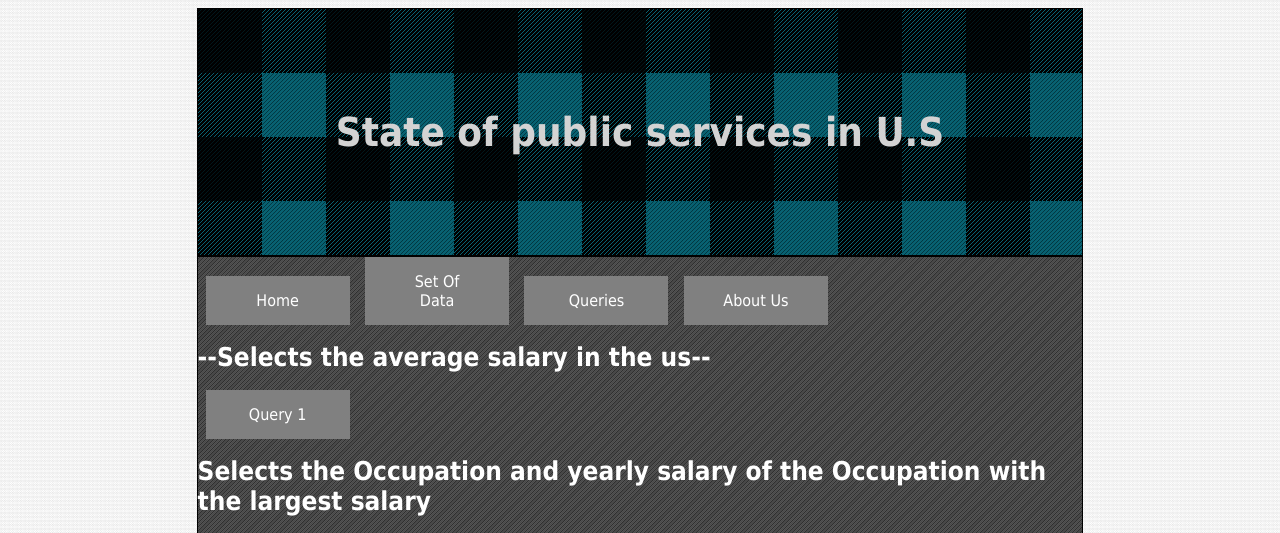
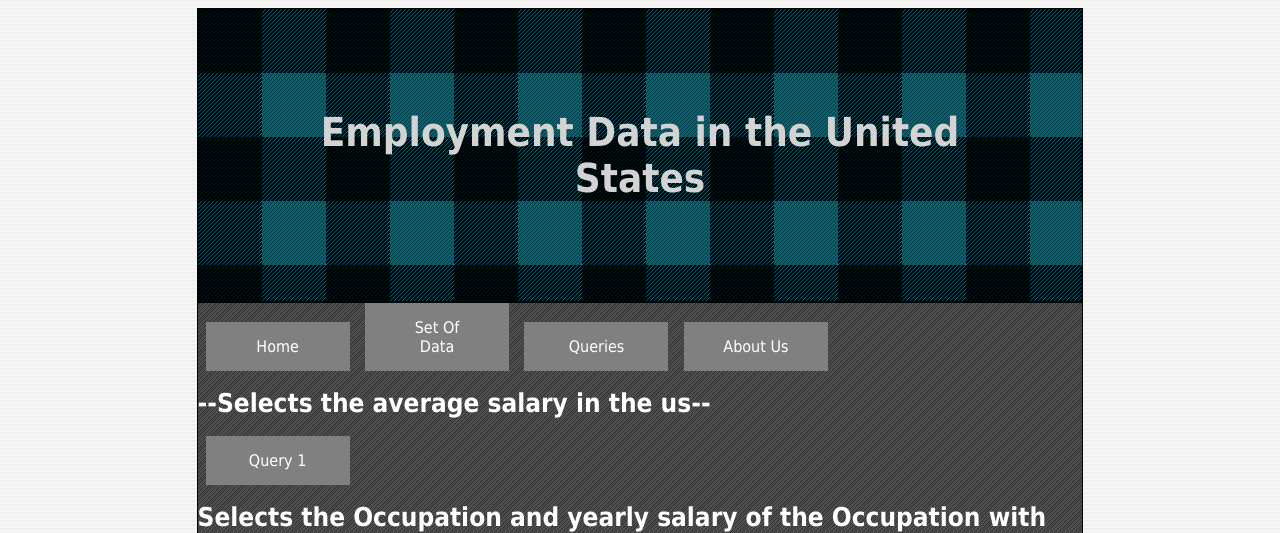
Before and after one commit to yotoo2920/DataBase_Project, a Django app: page /queries/ in a window 1280 px wide. Shown: the top 533 px of the page. Run offline with Django 3.2, Linux system fonts and the light colour scheme; data that the repository does not hold is empty; some libraries are stand-ins or nearby versions.

Commit message:
changing the links in each page

```diff
--- a/db_proj/templates/db_proj/home_page.html
+++ b/db_proj/templates/db_proj/home_page.html
@@ -9,7 +9,7 @@
 <header>
   <div class="div2">
     <div class="HeaderStyle">
-      State of public services in U.S
+      Employment Data in the United States
     </div>
   </div>
 </header>
--- a/db_proj/templates/db_proj/queries.html
+++ b/db_proj/templates/db_proj/queries.html
@@ -1,4 +1,5 @@
 {% load staticfiles %}
+
 <html>
 <head>
   <title>DataBase Project</title>
@@ -11,7 +12,7 @@
 <header>
   <div class="div2">
     <div class="HeaderStyle">
-      State of public services in U.S
+      Employment Data in the United States
     </div>
   </div>
 </header>
@@ -24,25 +25,25 @@
 </div>
 </body> -->
 
-<a href="{% url 'home_page' %}#home_page">
+<a href="{% url 'home_page' %}">
   <div class="div1"> <div class="button1">
     Home
   </div>
 </a>
 
-<a href="{% url 'home_page' %}set_of_data">
+<a href="{% url 'set_of_data' %}">
   <div class="button1">
     Set Of Data
   </div>
 </a>
 
-<a href="{% url 'home_page' %}queries">
+<a href="{% url 'queries' %}">
   <div class="button1">
     Queries
   </div>
 </a>
 
-<a href="{% url 'home_page' %}about_us">
+<a href="{% url 'about_us' %}">
   <div class="button1">
     About Us
   </div>
@@ -56,25 +57,25 @@
   </div>
 </a>
 <h1>Selects the Occupation and yearly salary of the Occupation with the largest salary</h1>
-<a href="{% url 'home_page' %}">
+<a href="{% url 'query2' %}">
   <div class="button1">
     Query 2
   </div>
 </a>
 <h1>Selects the top 10 names and average salaries from states with the top average salaries</h1>
-<a href="{% url 'home_page' %}">
+<a href="{% url 'query3' %}">
   <div class="button1">
     Query 3
   </div>
 </a>
 <h1>--Selects the Name of the state and the WPC(wealth per citizen)defined as the GDP of state/Population of the state with the highest wealth per citizen--</h1>
-<a href="{% url 'home_page' %}">
+<a href="{% url 'query4' %}">
   <div class="button1">
     Query 4
   </div>
 </a>
 <h1>--Find the company name and the average salary of the company with the Highest average salary--</h1>
-<a href="{% url 'home_page' %}">
+<a href="{% url 'query5' %}">
   <div class="button1">
     Query 5
   </div>
--- a/db_proj/templates/db_proj/query1.html
+++ b/db_proj/templates/db_proj/query1.html
@@ -9,7 +9,7 @@
 <header>
   <div class="div2">
     <div class="HeaderStyle">
-      State of public services in U.S
+      Employment Data in the United States
     </div>
   </div>
 </header>
--- a/db_proj/templates/db_proj/query2.html
+++ b/db_proj/templates/db_proj/query2.html
@@ -9,7 +9,7 @@
 <header>
   <div class="div2">
     <div class="HeaderStyle">
-      State of public services in U.S
+      Employment Data in the United States
     </div>
   </div>
 </header>
--- a/db_proj/templates/db_proj/query3.html
+++ b/db_proj/templates/db_proj/query3.html
@@ -9,7 +9,7 @@
 <header>
   <div class="div2">
     <div class="HeaderStyle">
-      State of public services in U.S
+      Employment Data in the United States
     </div>
   </div>
 </header>
--- a/db_proj/templates/db_proj/query4.html
+++ b/db_proj/templates/db_proj/query4.html
@@ -9,7 +9,7 @@
 <header>
   <div class="div2">
     <div class="HeaderStyle">
-      State of public services in U.S
+      Employment Data in the United States
     </div>
   </div>
 </header>
```
Also changed, not shown: db_proj/templates/db_proj/set_of_data.html (+8 -4 lines).
